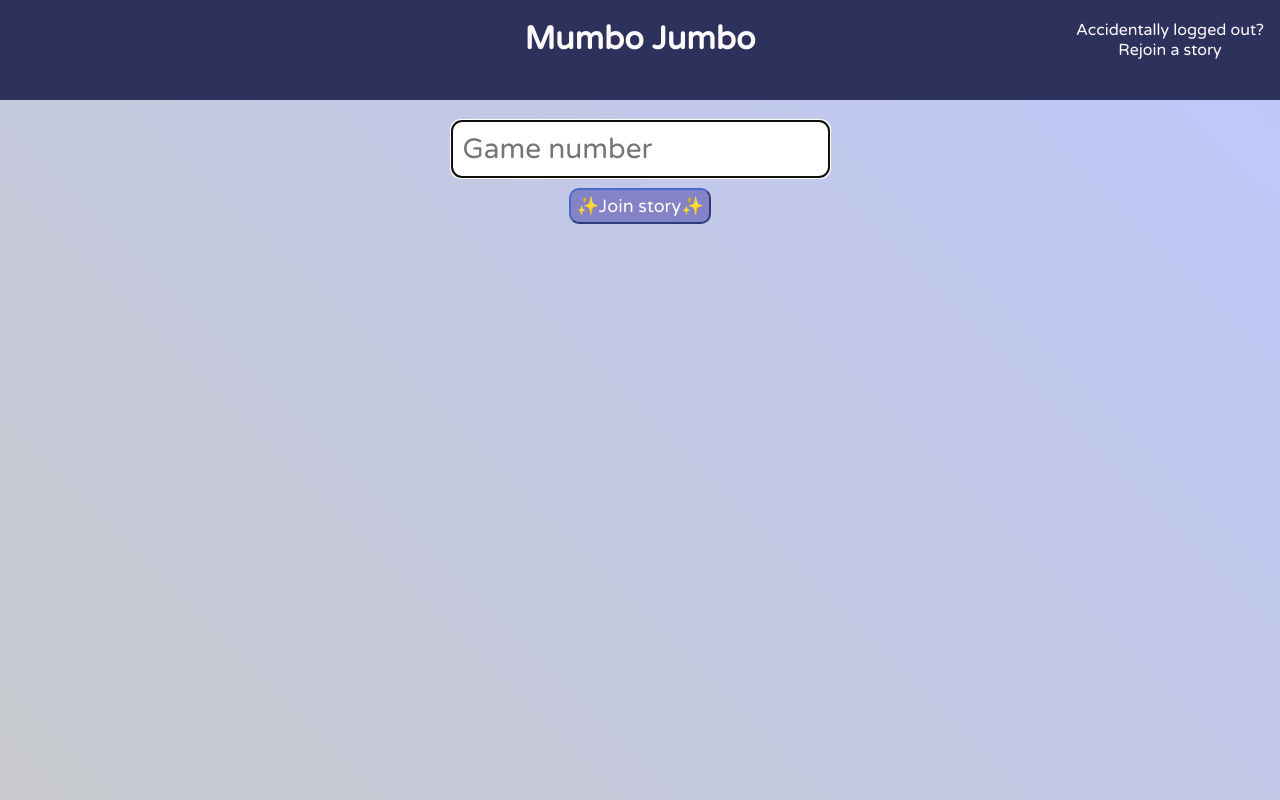
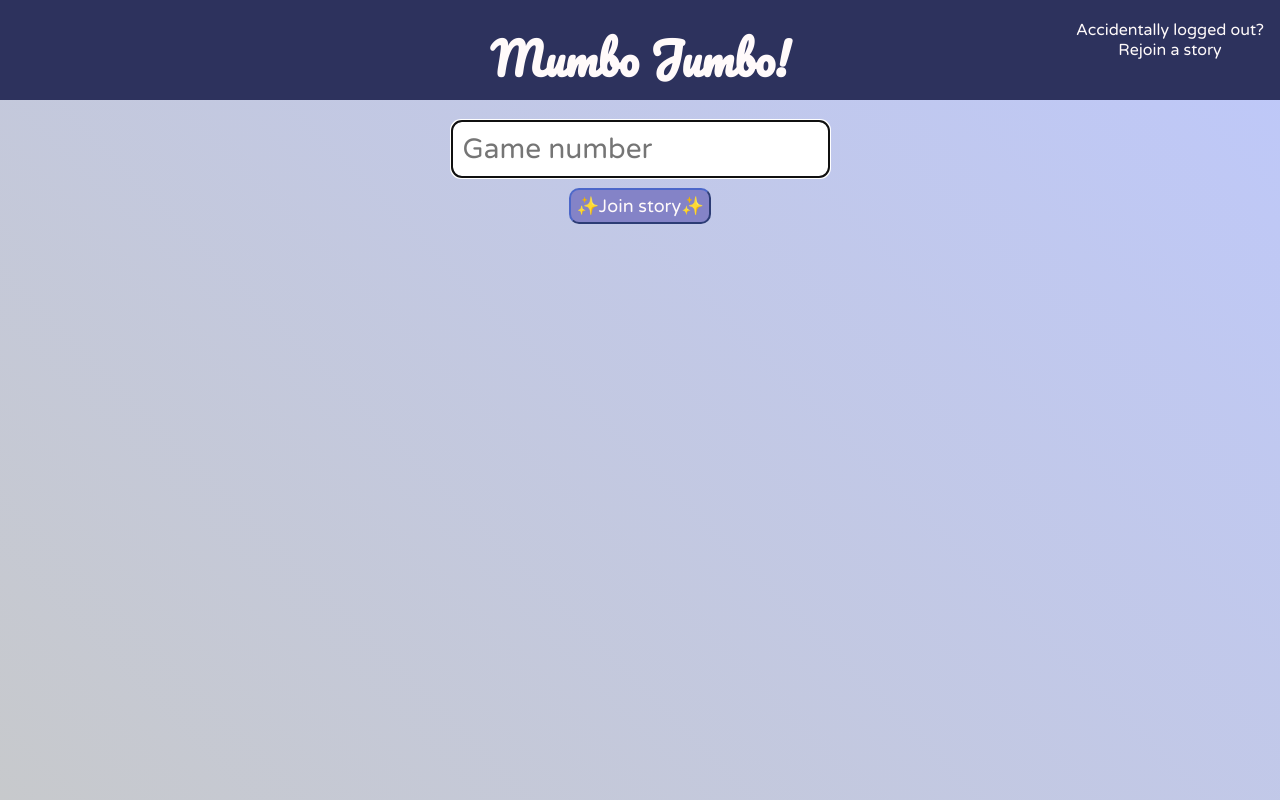
Before and after one commit to HatAndBread/mumbo_jumbo, a website: page public/live/index.html in a window 1280 px wide. Drawn offline with nearby package versions, Linux system fonts and the light colour scheme; no server answers.

Commit message:
warn on closing tab

```diff
--- a/public/live/index.html
+++ b/public/live/index.html
@@ -16,7 +16,7 @@
   <body>
     <div class="main_title">
       <div class="rejoin_link">Accidentally logged out?<br />Rejoin a story</div>
-      <h1 class="logo">Mumbo Jumbo</h1>
+      <h1 class="logo">Mumbo Jumbo!</h1>
     </div>
     <main>
       <h2 class="nickname_display"></h2>
--- a/public/live/live.js
+++ b/public/live/live.js
@@ -207,3 +207,8 @@ document.addEventListener('click', (e) => {
 setInterval(() => {
   socket.emit('keepAlive', 'player');
 }, 2000);
+
+window.addEventListener('beforeunload', (e) => {
+  e.preventDefault();
+  e.returnValue = 'Are you sure you want to leave? 😅';
+});
--- a/public/styles/index.css
+++ b/public/styles/index.css
@@ -1,4 +1,5 @@
 @import url('https://fonts.googleapis.com/css2?family=Varela+Round&display=swap');
+@import url('https://fonts.googleapis.com/css2?family=Pacifico&display=swap');
 
 * {
   margin: 0px;
@@ -59,6 +60,11 @@ ul {
   padding-top: 20px;
   user-select: none;
   text-align: center;
+}
+
+.main_title .logo {
+  font-family: 'Pacifico', cursive;
+  font-size: 44px;
 }
 
 .rejoin_link {
```
Also changed, not shown: public/index.html (+1 -1 lines), 1 other file.
